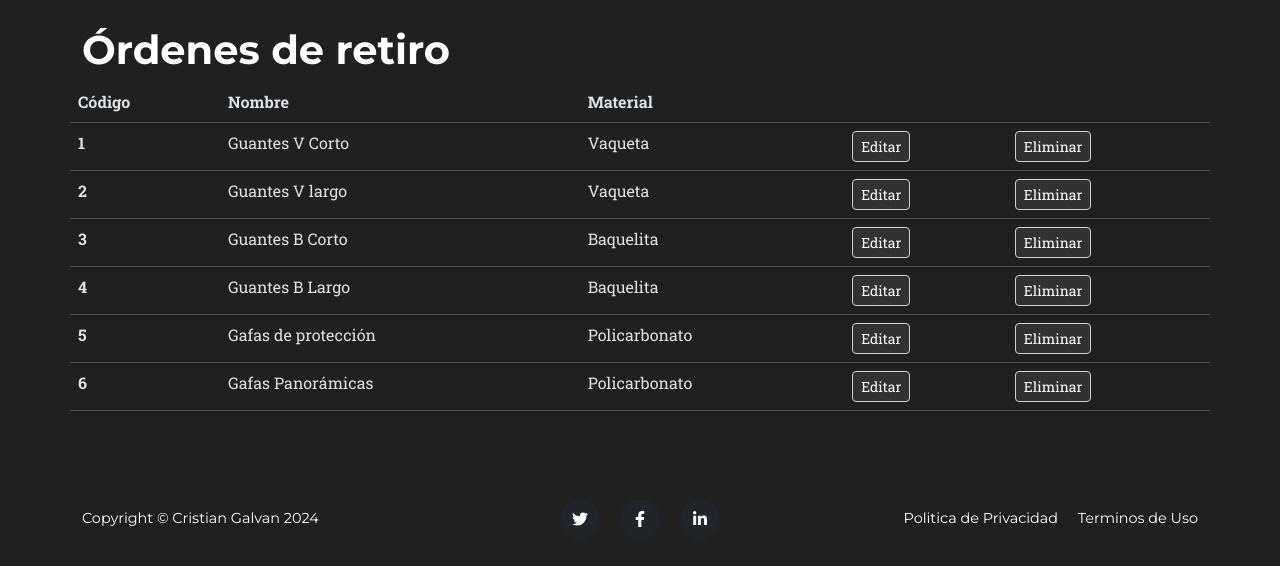
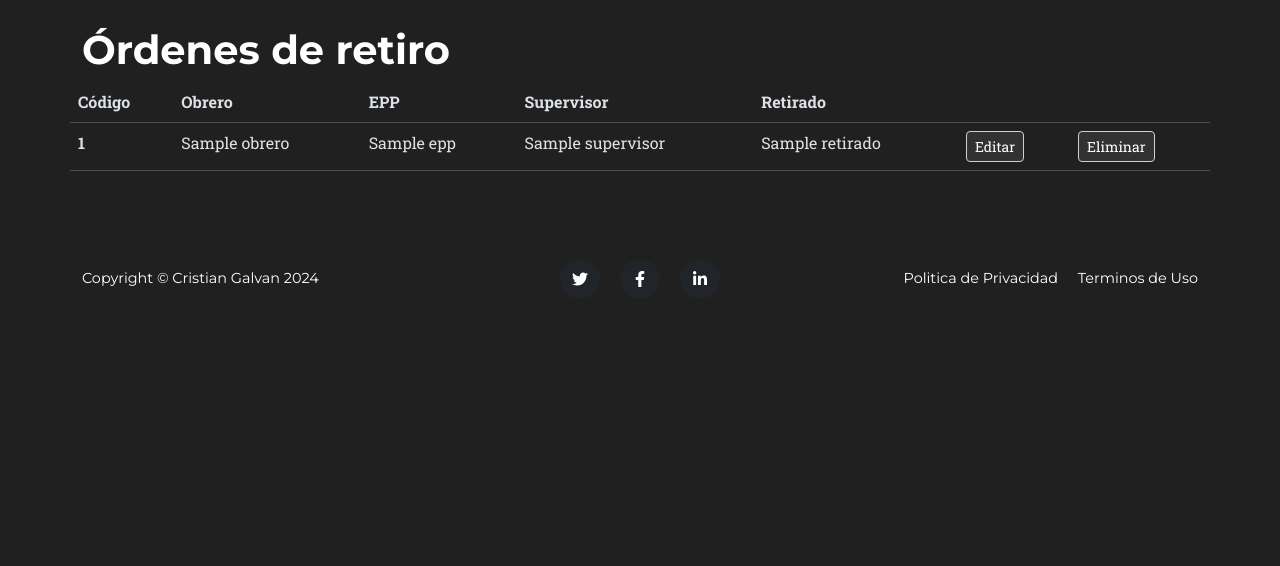
Before and after one commit to gerardorosales2222/epp, a Django app: template app1/templates/ordenes_retiro.html in a window 1280 px wide. Shown: the part 94-660 px from the top of the page. Run offline with Django 5.2, Linux system fonts and the light colour scheme; data comes from the database, SQL or seed files in the repository; both versions use the stored data as it was after the commit; the template is opened without the code that fills it: values that come from a table or form of the project are taken from there, most other values are stand-ins (such as "Sample title", 1, 10 or a date in 2020); some libraries are stand-ins or nearby versions.

Commit message:
Ordenes - Inicial

```diff
--- a/app1/models.py
+++ b/app1/models.py
@@ -75,7 +75,7 @@ class epp(models.Model):
 class orden_de_retiro(models.Model):
     codigo = models.PositiveIntegerField()
     obrero = models.ForeignKey(obrero, on_delete=models.CASCADE, blank=True, null=True)
-    epp =models.ForeignKey(epp, on_delete=models.CASCADE, blank=True, null=True)
+    epp = models.ForeignKey(epp, on_delete=models.CASCADE, blank=True, null=True)
     supervisor = models.ForeignKey(supervisor, on_delete=models.CASCADE, blank=True, null=True)
     retirado = models.BooleanField(default=False)
     def __str__(self):
--- a/app1/templates/ordenes_retiro.html
+++ b/app1/templates/ordenes_retiro.html
@@ -12,17 +12,21 @@
         <thead>
         <tr>
             <th scope="col">Código</th>
-            <th scope="col">Nombre</th>
-            <th scope="col">Material</th>
+            <th scope="col">Obrero</th>
+            <th scope="col">EPP</th>
+            <th scope="col">Supervisor</th>
+            <th scope="col">Retirado</th>
             <th colspan="2"></th>
         </tr>
         </thead>
         <tbody>
-        {% for e in epps %}
+        {% for o in or %}
         <tr>
-            <th scope="row">{{e.id}}</th>
-            <td>{{e.nombre_epp}}</td>
-            <td>{{e.material}}</td>
+            <th scope="row">{{o.id}}</th>
+            <td>{{o.obrero}}</td>
+            <td>{{o.epp}}</td>
+            <td>{{o.supervisor}}</td>
+            <td>{{o.retirado}}</td>
             <td><a href="editar_servicio/{{s.id}}" class="btn btn-block btn-sm btn-success">Editar</a></td>
             <td><a href="eliminar_servicio/{{s.id}}" class="btn btn-block btn-sm btn-danger">Eliminar</a></td>
         </tr>
```
Also changed, not shown: datos.sqlite3.
